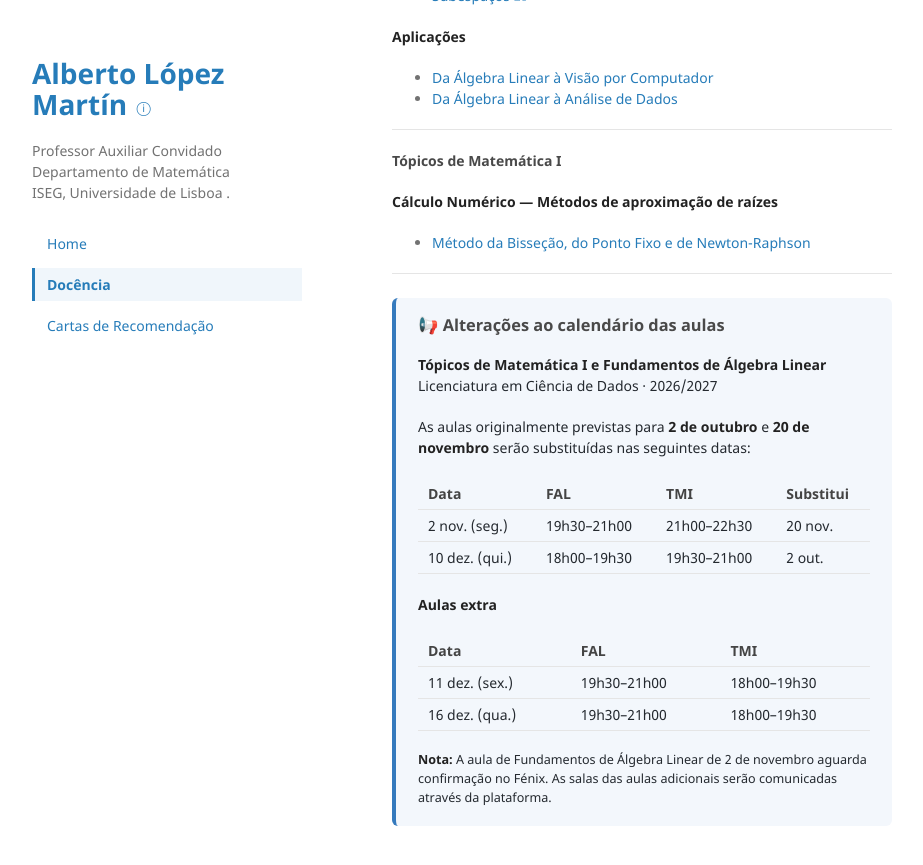
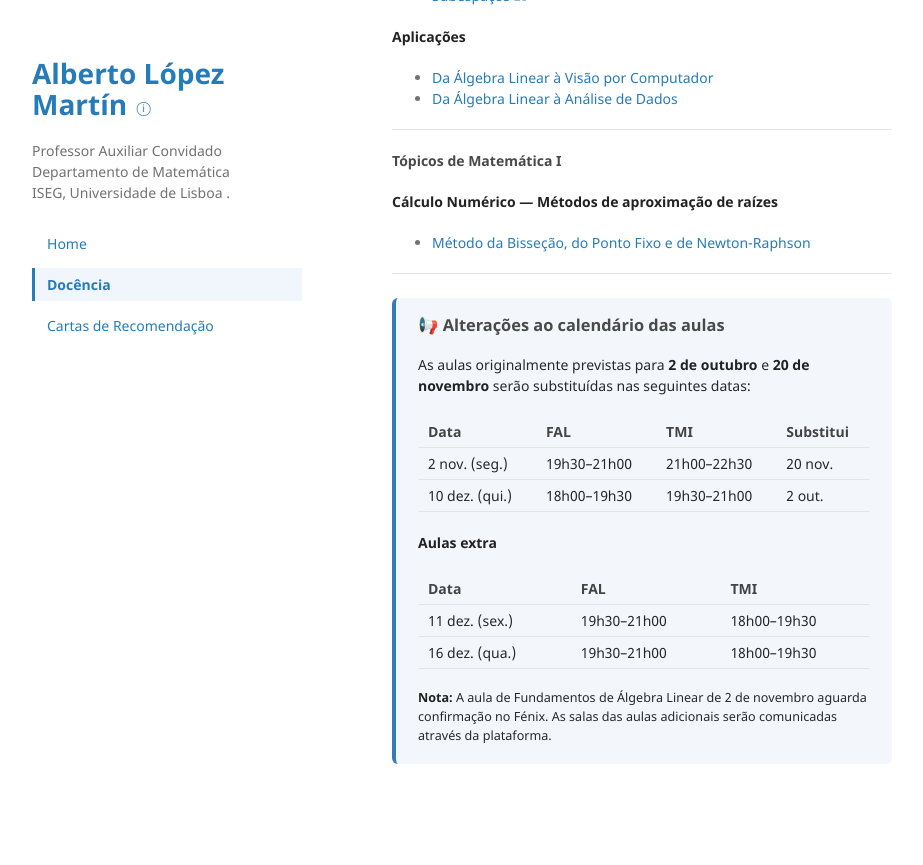
Before and after one commit to alopzmartin/alopzmartin.github.io, a Jekyll site: the page built from teaching/index.md, in a window 1280 px wide and 900 px high, scrolled down 516 px. Shown: the top 865 px of the window, without its empty margins (178-1101 px from the left). Built offline with Jekyll 4.4.1, drawn with Linux system fonts in a browser that asks for light colours; after the commit the page ends 1354 px from its top, so only the background shows below that.

Commit message:
Update index.md

```diff
--- a/teaching/index.md
+++ b/teaching/index.md
@@ -42,9 +42,6 @@ Nesta página disponibilizo alguns slides e materiais complementares que poderã
 
 <h3 style="margin-top: 0;">📢 Alterações ao calendário das aulas</h3>
 
-<p><strong>Tópicos de Matemática I e Fundamentos de Álgebra Linear</strong><br>
-Licenciatura em Ciência de Dados · 2026/2027</p>
-
 <p>As aulas originalmente previstas para <strong>2 de outubro</strong> e <strong>20 de novembro</strong> serão substituídas nas seguintes datas:</p>
 
 <table>
```
